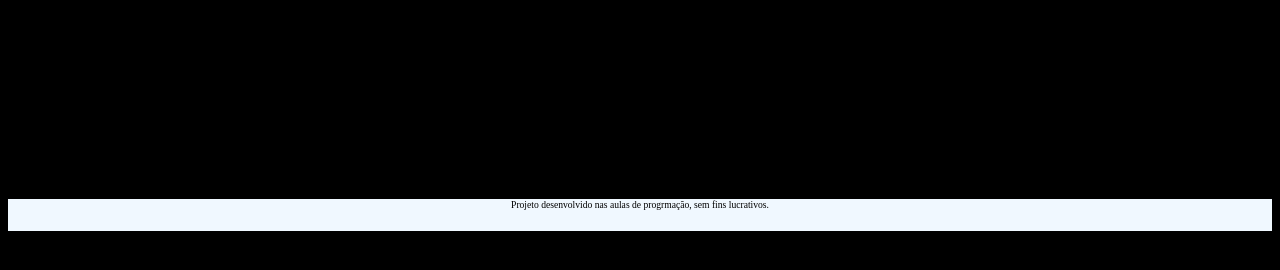
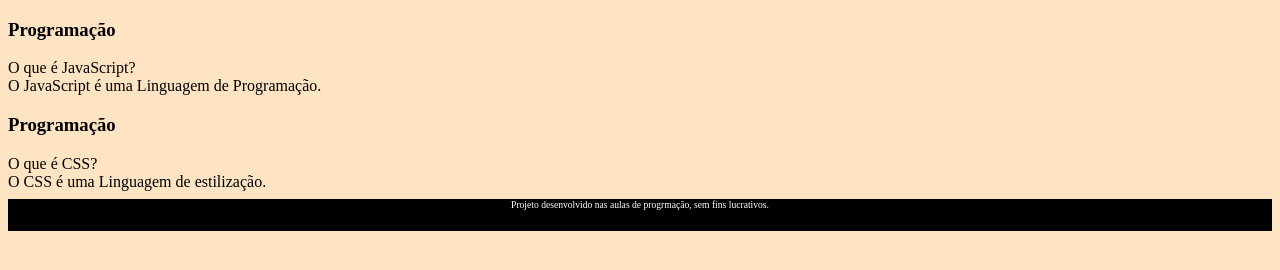
Before and after one commit to trauber1c/segundo-repositorio2, a plain HTML site: page index.html in a window 1280 px wide. Drawn offline with Linux system fonts and the light colour scheme.

Commit message:
Aula 15/05

```diff
--- a/style.css
+++ b/style.css
@@ -1,18 +1,18 @@
 body {
-    background-color: black;
+    background-color: bisque;
     font-family: Bai Jamjuree;
 }
 
 footer {
-   background-color: aliceblue;
-   color: black;
+   background-color: rgb(0, 0, 0);
+   color: rgb(255, 255, 255);
    position: fixed
    bottom: 0;
    width: 100%;
    height: 2rem;
 }
 
-  footer p{
+  footer p {
       text-align: center;
       font-size: 0.6rem;
       margin-top: 0.5rem;
```
